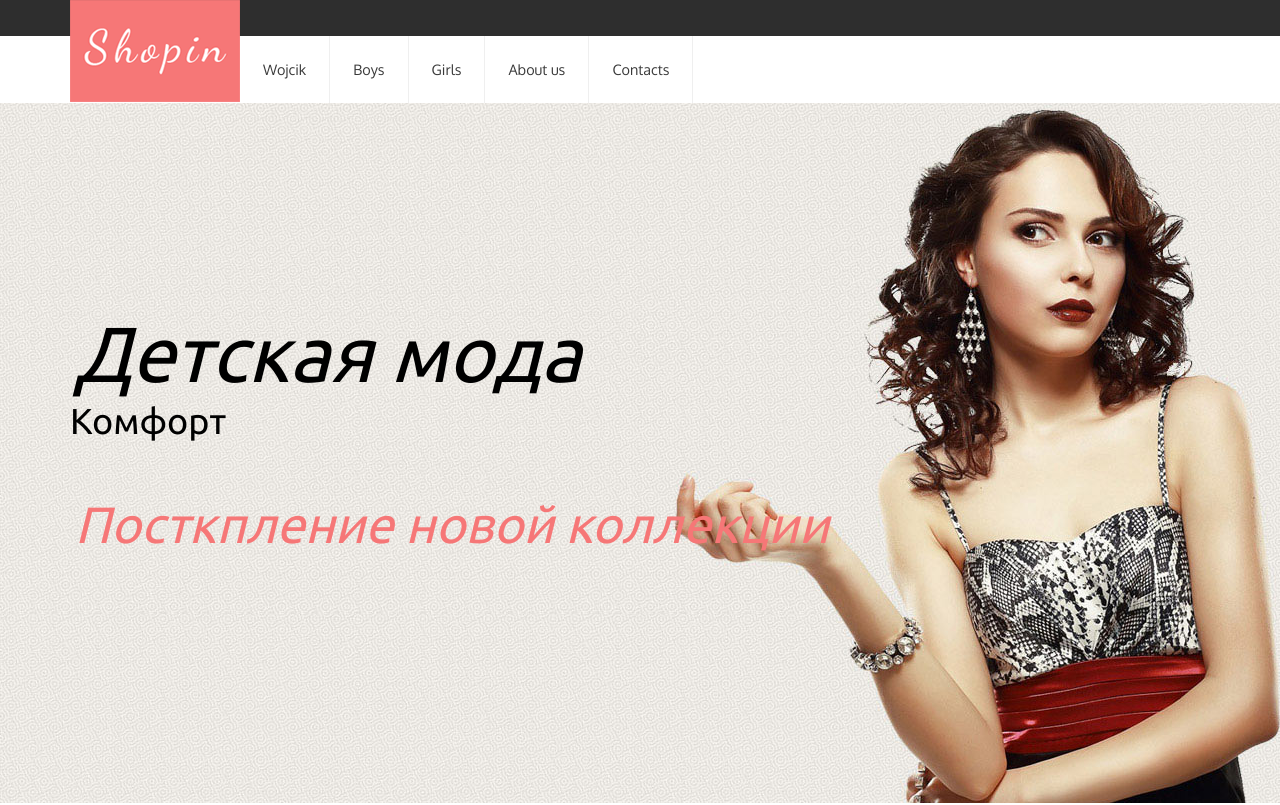
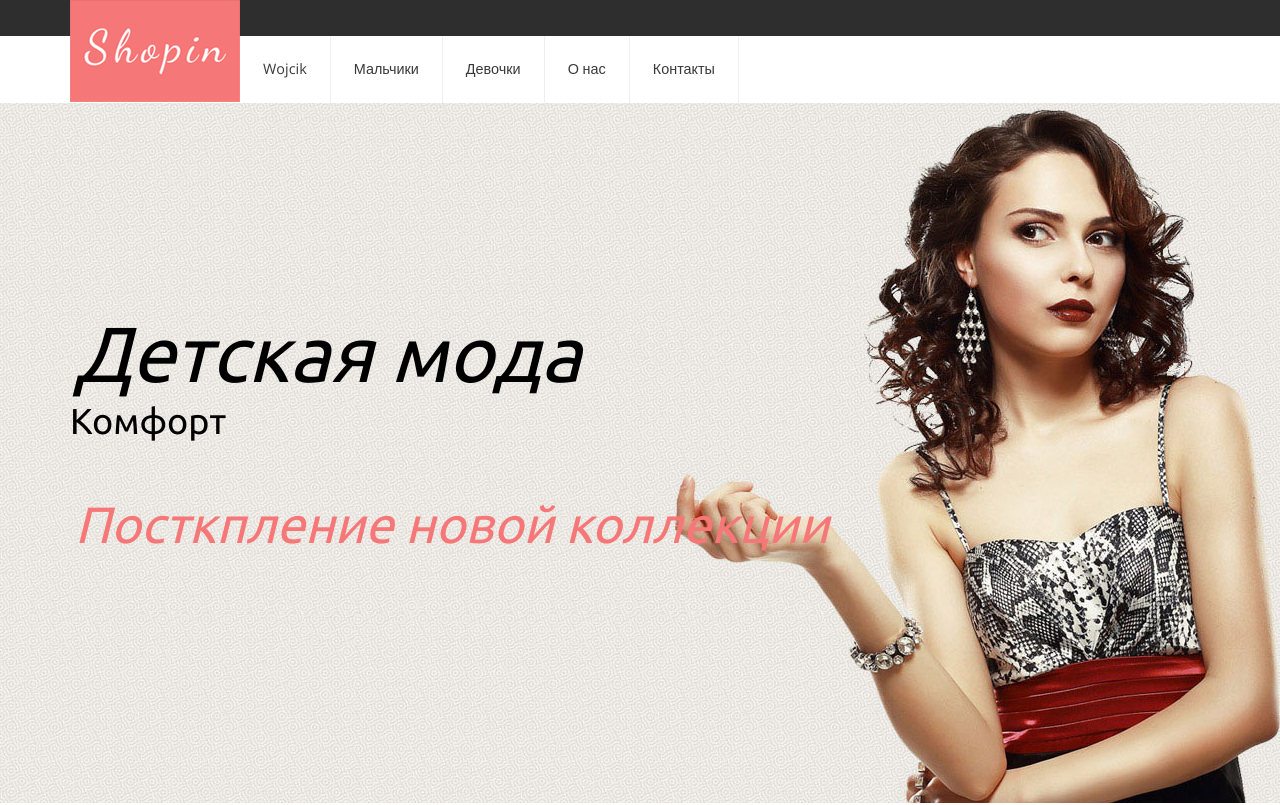
Before and after one commit to StasKolodyuk/wojcik-fashion, a plain HTML site: page index.html in a window 1280 px wide. Shown: the top 805 px of the page. Drawn offline with nearby package versions, Linux system fonts and the light colour scheme.

Commit message:
Change Menu & Fonts

```diff
--- a/css/style.css
+++ b/css/style.css
@@ -15,15 +15,11 @@ License URL: http://creativecommons.org/licenses/by/3.0/
     font-family: 'Ubuntu-Bold';
     src:url(../fonts/Ubuntu-Bold.ttf) format('truetype');
 }
-@font-face{
-	font-family:'Oxygen-Regular';
-	src:url(../fonts/Oxygen-Regular.ttf) format('truetype');
-}
+
 html,body{
 	background:#fff;
 	font-size: 100%;
-	font-family:'Oxygen-Regular';
-
+  font-family: 'Open Sans', sans-serif;
 }
 body a{
 	transition: 0.5s all;
--- a/css/style4.css
+++ b/css/style4.css
@@ -1,10 +1,6 @@
 @font-face {
     font-family: 'Ubuntu-Regular';
     src:url(../fonts/Ubuntu-Regular.ttf) format('truetype');
-}
-@font-face{
-	font-family:'Oxygen-Regular';
-	src:url(../fonts/Oxygen-Regular.ttf) format('truetype');
 }
 .rw-wrapper{
 	position: relative;
--- a/index.html
+++ b/index.html
@@ -12,6 +12,7 @@ License URL: http://creativecommons.org/licenses/by/3.0/
 <!-- Custom Theme files -->
 <!--theme-style-->
 <link href="css/style.css" rel="stylesheet" type="text/css" media="all" />
+<link href="https://fonts.googleapis.com/css?family=Open+Sans" rel="stylesheet">
 <!--//theme-style-->
 <meta name="viewport" content="width=device-width, initial-scale=1">
 <meta http-equiv="Content-Type" content="text/html; charset=utf-8" />
@@ -96,10 +97,10 @@ Smartphone Compatible web template, free webdesigns for Nokia, Samsung, LG, Sony
     <div class="collapse navbar-collapse" id="bs-megadropdown-tabs">
         <ul class="nav navbar-nav nav_1">
             <li><a class="color" href="index.html">Wojcik</a></li>
-						<li><a class="color1" href="product.html">Boys</a></li>
-						<li><a class="color2" href="product.html">Girls</a></li>
-						<li><a class="color3" href="product.html">About us</a></li>
-						<li><a class="color4" href="contact.html">Contacts</a></li>
+						<li><a class="color1" href="product.html">Мальчики</a></li>
+						<li><a class="color2" href="product.html">Девочки</a></li>
+						<li><a class="color3" href="product.html">О нас</a></li>
+						<li><a class="color4" href="contact.html">Контакты</a></li>
         </ul>
      </div><!-- /.navbar-collapse -->
 
```
